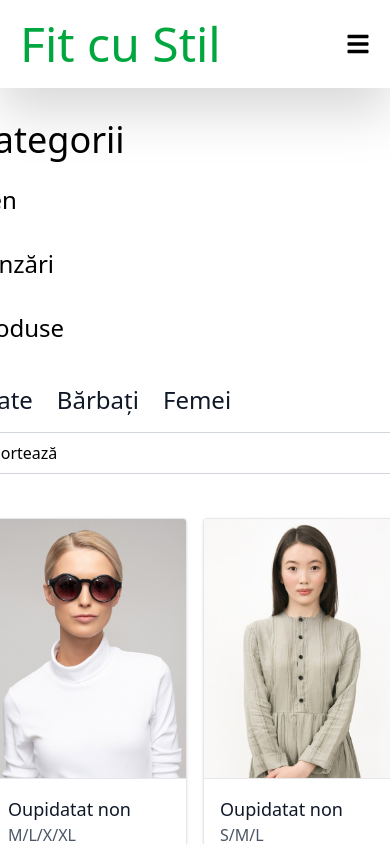
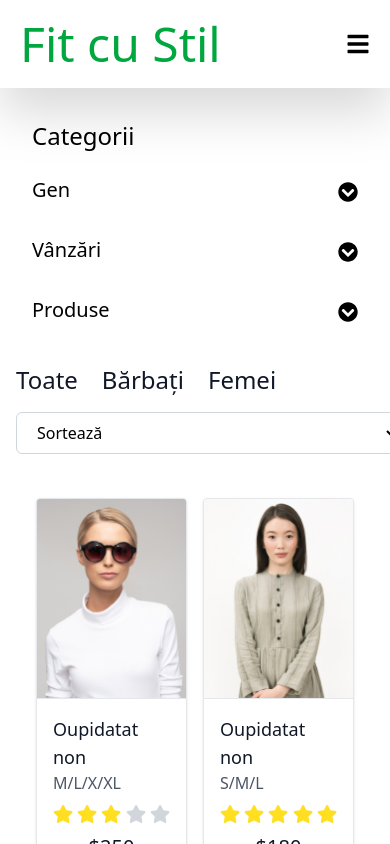
Before and after one commit to ITSulik/sportshop, a React (Vite) app: page /shop in a window 390 px wide. Shown: the top 844 px of the page. Built offline with nearby package versions, Linux system fonts and the light colour scheme.

Commit message:
Schimbari in pagina Shop,shopsingle - responsive v1

```diff
--- a/src/components/HomePage/TopSelect.tsx
+++ b/src/components/HomePage/TopSelect.tsx
@@ -15,7 +15,7 @@ function TopSelect() {
                     <img
                         src={watch}
                         alt="Watch"
-                        className="md: mb-4 h-50 w-50 rounded-full border-2 border-gray-200 object-cover lg:h-90 lg:w-90"
+                        className="mb-4 h-50 w-50 rounded-full border-2 border-gray-200 object-cover md:h-70 md:w-70 lg:h-90 lg:w-90"
                     />
                     <h2 className="mb-2 text-lg font-semibold">Watches</h2>
                     <a href="#" className="rounded bg-green-600 px-4 py-2 text-white transition hover:bg-green-700">
@@ -27,7 +27,7 @@ function TopSelect() {
                     <img
                         src={shoe}
                         alt="Shoe"
-                        className="md: mb-4 h-50 w-50 rounded-full border-2 border-gray-200 object-cover lg:h-90 lg:w-90"
+                        className="mb-4 h-50 w-50 rounded-full border-2 border-gray-200 object-cover md:h-70 md:w-70 lg:h-90 lg:w-90"
                     />
                     <h2 className="mb-2 text-lg font-semibold">Shoes</h2>
                     <a href="#" className="rounded bg-green-600 px-4 py-2 text-white transition hover:bg-green-700">
@@ -39,7 +39,7 @@ function TopSelect() {
                     <img
                         src={glass}
                         alt="Glasses"
-                        className="md:0 mb-4 h-50 w-5 rounded-full border-2 border-gray-200 object-cover lg:h-90 lg:w-90"
+                        className="mb-4 h-50 w-50 rounded-full border-2 border-gray-200 object-cover md:h-70 md:w-70 lg:h-90 lg:w-90"
                     />
                     <h2 className="mb-2 text-lg font-semibold">Accessories</h2>
                     <a href="#" className="rounded bg-green-600 px-4 py-2 text-white transition hover:bg-green-700">
--- a/src/components/Shop/Categories.tsx
+++ b/src/components/Shop/Categories.tsx
@@ -9,17 +9,17 @@ function Categories() {
     };
 
     return (
-        <div className="">
+        <div className="mx-auto block max-w-sm px-4">
             {/* Sidebar Categorii */}
             <div>
                 <div className="flex flex-col justify-between gap-6">
-                    <h1 className="text-4xl font-light">Categorii</h1>
+                    <h1 className="text-2xl font-light lg:text-3xl">Categorii</h1>
                     <ul className="space-y-6">
                         {/* Gen */}
                         <li>
                             <button
                                 onClick={() => toggleIndex(0)}
-                                className="flex w-full cursor-pointer items-center justify-between text-2xl font-light hover:text-gray-600 focus:outline-none"
+                                className="flex w-full cursor-pointer items-center justify-between text-xl font-light hover:text-gray-600 focus:outline-none lg:text-2xl"
                             >
                                 Gen
                                 <FaChevronCircleDown
@@ -50,7 +50,7 @@ function Categories() {
                         <li>
                             <button
                                 onClick={() => toggleIndex(1)}
-                                className="flex w-full cursor-pointer items-center justify-between text-2xl font-light hover:text-gray-600 focus:outline-none"
+                                className="flex w-full cursor-pointer items-center justify-between text-xl font-light hover:text-gray-600 focus:outline-none lg:text-2xl"
                             >
                                 Vânzări
                                 <FaChevronCircleDown
@@ -81,7 +81,7 @@ function Categories() {
                         <li>
                             <button
                                 onClick={() => toggleIndex(2)}
-                                className="flex w-full cursor-pointer items-center justify-between text-2xl font-light hover:text-gray-600 focus:outline-none"
+                                className="flex w-full cursor-pointer items-center justify-between text-xl font-light hover:text-gray-600 focus:outline-none lg:text-2xl"
                             >
                                 Produse
                                 <FaChevronCircleDown
--- a/src/components/ShopList.tsx
+++ b/src/components/ShopList.tsx
@@ -4,7 +4,7 @@ import Categories from "./Shop/Categories";
 function ShopList() {
     return (
         <>
-            <div className="mx-auto flex justify-center px-4 py-8">
+            <div className="mx-auto block justify-center px-4 py-8">
                 <div className="flex flex-col gap-8 lg:flex-row">
                     {/* Sidebar categorii */}
                     <aside className="w-full lg:w-1/4">
@@ -33,7 +33,7 @@ function ShopList() {
                                 </li>
                             </ul>
 
-                            <select className="mt-4 w-md rounded-md border border-gray-300 px-4 py-2 focus:ring-2 focus:ring-blue-300 focus:outline-none md:mt-0">
+                            <select className="mt-4 w-sm rounded-md border border-gray-300 px-4 py-2 focus:ring-2 focus:ring-blue-300 focus:outline-none md:mt-0 lg:w-md">
                                 <option>Sortează</option>
                                 <option>A - Z</option>
                                 <option>Articol</option>
--- a/src/components/ShopProd/Produce.tsx
+++ b/src/components/ShopProd/Produce.tsx
@@ -20,19 +20,17 @@ type ArrowProps = {
     onClick?: () => void;
 };
 
-const NextArrow = (props: ArrowProps) => {
-    const { onClick } = props;
+const NextArrow = ({ onClick }: ArrowProps) => {
     return (
-        <button className="z-10" onClick={onClick}>
+        <button className="absolute top-1/2 -right-8 z-10 -translate-y-1/2 rounded-full p-2" onClick={onClick}>
             <FaChevronRight className="text-2xl text-black" />
         </button>
     );
 };
 
-const PrevArrow = (props: ArrowProps) => {
-    const { className, onClick } = props;
+const PrevArrow = ({ onClick }: ArrowProps) => {
     return (
-        <button className={`${className} z-10`} onClick={onClick}>
+        <button className="absolute top-1/2 -left-8 z-10 -translate-y-1/2 rounded-full p-2" onClick={onClick}>
             <FaChevronLeft className="text-2xl text-black" />
         </button>
     );
@@ -69,8 +67,32 @@ const ProductDetails = () => {
         speed: 800,
         slidesToShow: 3,
         slidesToScroll: 3,
+        arrows: true,
         nextArrow: <NextArrow />,
         prevArrow: <PrevArrow />,
+        responsive: [
+            {
+                breakpoint: 1024,
+                settings: {
+                    slidesToShow: 3,
+                    slidesToScroll: 3,
+                },
+            },
+            {
+                breakpoint: 768,
+                settings: {
+                    slidesToShow: 3,
+                    slidesToScroll: 3,
+                },
+            },
+            {
+                breakpoint: 480,
+                settings: {
+                    slidesToShow: 2,
+                    slidesToScroll: 2,
+                },
+            },
+        ],
     };
 
     const product = {
@@ -94,17 +116,17 @@ const ProductDetails = () => {
     };
 
     return (
-        <section className="flex justify-center bg-gray-100 py-10">
+        <section className="bg-gray-100 py-10">
             <div className="container mx-auto flex flex-col justify-center gap-10 px-4 lg:flex-row">
                 {/* Left side - Images */}
-                <div className="lg:w-1/3">
+                <div className="md:w-1/2 lg:w-1/3">
                     <div className="rounded-lg bg-white shadow">
                         <img src={mainImage} alt="Product Main" className="h-auto w-full rounded-md object-cover" />
                     </div>
-                    <div className="mt-4">
+                    <div className="relative mt-4 max-w-xl">
                         <Slider {...settings} arrows={true}>
                             {thumbnails.map((thumb, index) => (
-                                <div key={index} className="px-2">
+                                <div key={index} className="px-5">
                                     <img
                                         src={thumb}
                                         alt={`Thumb ${index}`}
```
